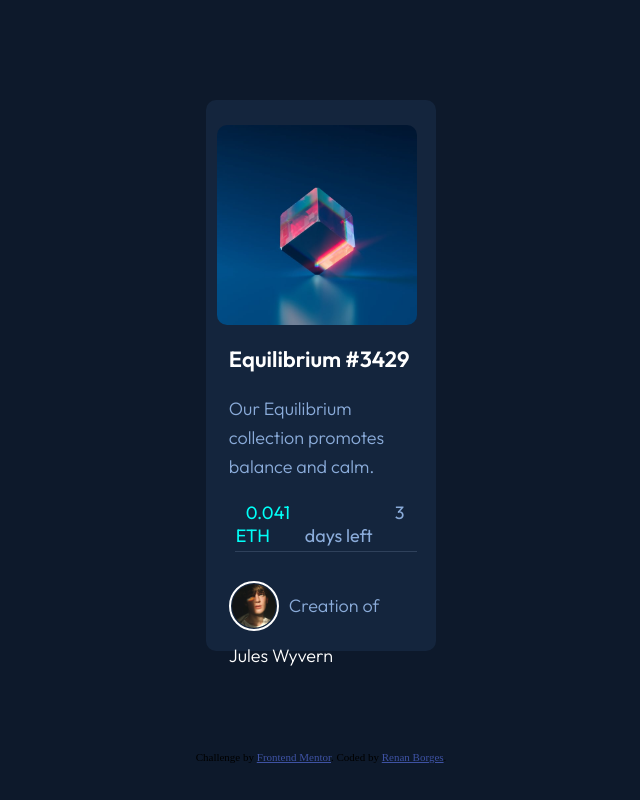
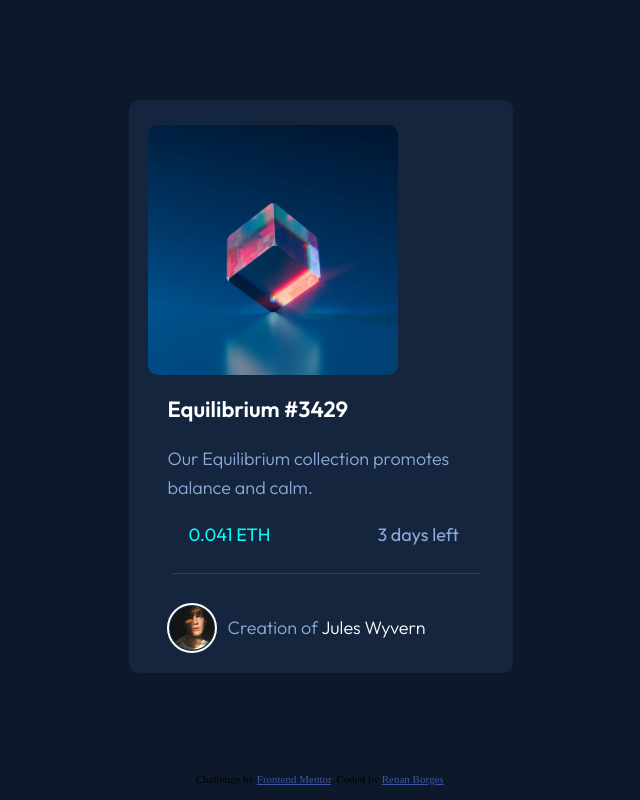
Before and after one commit to Renan3232/mentor-challeng, a plain HTML site: page index.html in a window 1536 px wide. Shown: the whole page, without its empty margins (447-1087 px from the left). Drawn offline with Linux system fonts and the light colour scheme.

Commit message:
adjusting

```diff
--- a/style.css
+++ b/style.css
@@ -242,7 +242,7 @@ h1:hover, .Wyvern:hover  {
 
 @media only screen and (min-width: 1300px) {
     .flex-container {
-        width: 15%;
+        width: 25%;
         height: autopx;
     }
 
@@ -252,7 +252,7 @@ h1:hover, .Wyvern:hover  {
 
     }
     .main {
-        width: 200px;
+        width: 250px;
     }
 
 
```
